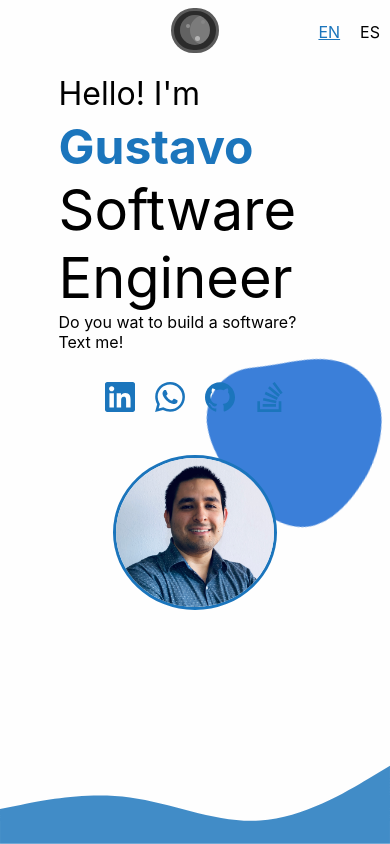
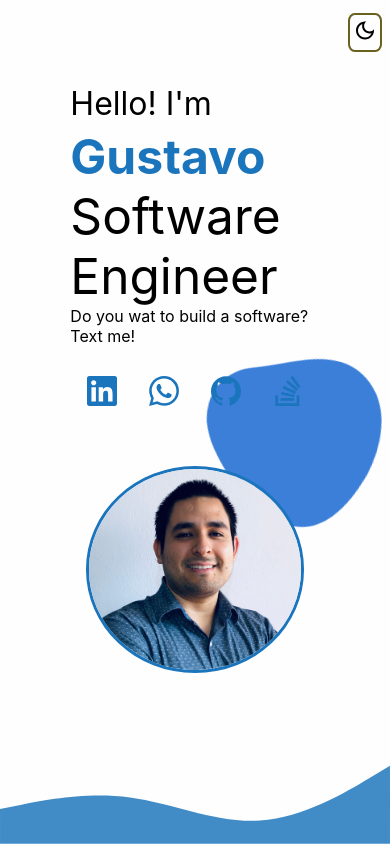
Before and after one commit to gustavo-gomez/portfolio, a React (Create React App) app: page / in a window 390 px wide. Built offline with nearby package versions, Linux system fonts and the light colour scheme.

Commit message:
* implement icons to change dark/light mode * Detect browser language and dar/light mode to use * Implement media querys * React router

```diff
--- a/package.json
+++ b/package.json
@@ -12,6 +12,7 @@
     "react-dom": "^17.0.2",
     "react-ga": "^3.3.0",
     "react-redux": "^7.2.4",
+    "react-router-dom": "^5.2.0",
     "react-scripts": "4.0.3",
     "web-vitals": "^1.0.1"
   },
--- a/src/App.js
+++ b/src/App.js
@@ -5,7 +5,11 @@ import {useDispatch} from 'react-redux';
 import ReactGA from 'react-ga';
 import {changeLanguage, changeDarkMode} from './slices/generalSettingsSlice'
 import './scss/components/App.scss'
-import {themeColors} from './util/Constans'
+import {
+  BrowserRouter as Router,
+  Switch,
+  Route,
+} from "react-router-dom";
 
 const App = () => {
 
@@ -37,9 +41,20 @@ const App = () => {
 
   return (
     <Fragment>
-      <Portfolio/>
+      <Router>
+        <Switch>
+          <Route exact path="/">
+            <Portfolio/>
+          </Route>
+          <Route path="/about">
+            <div>About</div>
+          </Route>
+          <Route>
+            <div>NOT FOUND</div>
+          </Route>
+        </Switch>
+      </Router>
     </Fragment>
-
   )
 }
 
--- a/src/components/Header.jsx
+++ b/src/components/Header.jsx
@@ -3,6 +3,7 @@ import {selectedLanguage, changeLanguage, currentDarkMode, changeDarkMode} from
 import ReactGA from 'react-ga';
 import {useSelector, useDispatch} from 'react-redux';
 import {LANGUAGES_TEXT} from "../util/Languages";
+import Icon, {ICON_TYPE} from "../util/Icon";
 
 const Header = ({currentSection, setCurrentSection}) => {
 
@@ -20,47 +21,52 @@ const Header = ({currentSection, setCurrentSection}) => {
     dispatch(changeLanguage(language))
   }
 
-  const onChangeLightMode = (e) => {
-    console.log('onChangeLightMode: ', e)
+  const onChangeLightMode = () => {
     dispatch(changeDarkMode(isDarkMode ? 'light' : 'dark'))
   }
 
   return (
     <div className={`header-container ${isDarkMode ? 'darkMode' : ''}`}>
-      {/*<div className={'sections-container'}>*/}
-      {/*  {*/}
-      {/*    LANGUAGES_TEXT[language].sections.map(section => {*/}
-      {/*      return (*/}
-      {/*        <span*/}
-      {/*          onClick={() => setCurrentSection(section.id)}*/}
-      {/*          className={`section-title ${currentSection === section.id ? 'selected-section' : ''} `}>*/}
-      {/*          {section.name}*/}
-      {/*        </span>*/}
-      {/*      )*/}
-      {/*    })*/}
-      {/*  }*/}
-      {/*</div>*/}
-
-      <div className="switch">
-        <input type="checkbox" className="switch__input" id="Switch" onClick={(e) => onChangeLightMode(e)}/>
-          <label className="switch__label" htmlFor="Switch">
-            <span className="switch__indicator"/>
-            <span className="switch__decoration"/>
-          </label>
-      </div>
-      <div className={'language-container'}>
-        <span
-          className={`language-option ${language === 'EN' ? 'selected-language' : ''}`}
-          onClick={() => onChangeLanguage('EN')}>
-        EN
-      </span>
-        <span
-          className={`language-option ${language === 'ES' ? 'selected-language' : ''}`}
-          onClick={() => onChangeLanguage('ES')}>
-        ES
-      </span>
+      <div className={'sections-container'}>
+        {
+          LANGUAGES_TEXT[language].sections.map(section => {
+            return (
+              <span
+                onClick={() => setCurrentSection(section.id)}
+                className={`section-title ${currentSection === section.id ? 'selected-section' : ''} `}>
+                {section.name}
+              </span>
+            )
+          })
+        }
       </div>
 
+      <div className={'settings-container'}>
+        <div className={'dark-mode-switch'}>
+          <Icon
+            iconType={isDarkMode ? ICON_TYPE.SUN : ICON_TYPE.MOON}
+            onClick={onChangeLightMode}
+            className={`light-dark-icon ${isDarkMode ? 'yellow' : ''}`}
+          />
+        </div>
+        {/*<div className="switch">*/}
+        {/*  <input type="checkbox" className="switch__input" id="Switch" onClick={(e) => onChangeLightMode(e)}/>*/}
+        {/*  <label className="switch__label" htmlFor="Switch">*/}
+        {/*    <span className="switch__indicator"/>*/}
+        {/*    <span className="switch__decoration"/>*/}
+        {/*  </label>*/}
+        {/*</div>*/}
+        {/*<span*/}
+        {/*  className={`language-option ${language === 'EN' ? 'selected-language' : ''}`}*/}
+        {/*  onClick={() => onChangeLanguage('EN')}>*/}
+        {/*EN*/}
+        {/*</span>*/}
+        {/*<span*/}
+        {/*  className={`language-option ${language === 'ES' ? 'selected-language' : ''}`}*/}
+        {/*  onClick={() => onChangeLanguage('ES')}>*/}
+        {/*ES*/}
+        {/*</span>*/}
+      </div>
     </div>
   );
 }
--- a/src/components/Home.jsx
+++ b/src/components/Home.jsx
@@ -10,8 +10,6 @@ const Home = () => {
   const language = useSelector(selectedLanguage);
   const themeColor = useSelector(currentDarkMode);
   const isDarkMode = themeColor === 'dark'
-  // const dispatch = useDispatch();
-
 
   useEffect(() => {
   }, []);
@@ -31,26 +29,27 @@ const Home = () => {
           <Icon
             iconType={ICON_TYPE.LINKEDIN}
             link={'https://www.linkedin.com/in/luis-gustavo-gomez-fasanando-b523158b/'}
-            className={'icon'}
+            className={'social-icons hover'}
           />
           <Icon
             iconType={ICON_TYPE.WHATSAPP}
             link={'https://wa.me/51945248578?text=Hola%20Gustavo!'}
+            className={'social-icons hover'}
           />
           <Icon
             iconType={ICON_TYPE.GITHUB}
             link={'https://github.com/gustavo-gomez'}
+            className={'social-icons hover'}
           />
           <Icon
             iconType={ICON_TYPE.STACKOVERFLOW}
             link={'https://stackoverflow.com/users/5759160/gustavo-g%c3%b3mez-fasanando'}
+            className={'social-icons hover'}
           />
         </div>
       </div>
       <div className={'right-section-container'}>
         <img className={'photo'} src={photo} alt='profile'/>
-        {/*<img className={'photo-back'} src={blob} alt='blob'/>*/}
-        {/*{getSvg(ICON_TYPE.BLOB)}*/}
       </div>
       <div className={'blob'}>
         {getSvg(ICON_TYPE.BLOB)}
--- a/src/components/Portfolio.jsx
+++ b/src/components/Portfolio.jsx
@@ -15,8 +15,8 @@ const Portfolio = () => {
 
   return (
     <div className="App">
-      <div className={'panel'}>
-      </div>
+      {/*<div className={'panel'}>*/}
+      {/*</div>*/}
       {/*<div className={'panel right'}>*/}
       {/*</div>*/}
       <Header
--- a/src/scss/components/header.scss
+++ b/src/scss/components/header.scss
@@ -12,6 +12,7 @@
   .sections-container {
     display: flex;
     justify-content: space-between;
+    align-items: center;
 
     .section-title {
       margin-right: 70px;
@@ -25,9 +26,11 @@
     }
   }
 
-  .language-container {
-    right: 0;
+  .settings-container {
+    right: 2%;
     position: fixed;
+    display: flex;
+    align-items: center;
 
     .selected-language {
       text-decoration: underline;
@@ -39,15 +42,17 @@
       //color: white;
       cursor: pointer;
     }
+
+    .dark-mode-switch {
+      border: 2px solid #6b611f;
+      border-radius: 20%;
     }
-
+  }
 }
 
 .switch {
   display: inline-block;
   position: relative;
-
-}
 
   .switch__input {
     clip: rect(1px, 1px, 1px, 1px);
@@ -70,7 +75,6 @@
     border-radius: 9999px;
     cursor: pointer;
     transition: all 0.4s cubic-bezier(0.46, 0.03, 0.52, 0.96);
-}
 
     .switch__indicator {
       position: absolute;
@@ -83,33 +87,19 @@
       background-color: #7B7B7B;
       border-radius: 9999px;
       box-shadow: 10px 0px 0 0 rgba(0, 0, 0, 0.2) inset;
-}
 
-.switch__indicator::before, .switch__indicator::after {
+      &::before, &::after {
         position: absolute;
         content: '';
         display: block;
         background-color: #FFFFFF;
         border-radius: 9999px;
       }
+    }
 
-//.switch__indicator::before {
-//  top: 7px;
-//  left: 7px;
-//  width: 5px;
-//  height: 5px;
-//  background-color: #FFFFFF;
-//  opacity: 0.6;
-//}
-//
-//.switch__indicator::after {
-//  bottom: 8px;
-//  right: 6px;
-//  width: 9px;
-//  height: 9px;
-//  background-color: #FFFFFF;
-//  opacity: 0.8;
-//}
+    .switch__indicator, .switch__indicator::before, .switch__indicator::after {
+      transition: all 0.4s cubic-bezier(0.46, 0.03, 0.52, 0.96);
+    }
 
     .switch__decoration {
       position: absolute;
@@ -121,9 +111,8 @@
       background-color: #FFFFFF;
       border-radius: 9999px;
       animation: twinkle 0.8s infinite -0.6s;
-}
 
-.switch__decoration::before, .switch__decoration::after {
+      &::before, &::after {
         position: absolute;
         display: block;
         content: '';
@@ -133,17 +122,22 @@
         border-radius: 9999px;
       }
 
-.switch__decoration::before {
+      &::before {
         top: -12px;
         left: -9px;
         opacity: 1;
         animation: twinkle 0.6s infinite;
       }
 
-.switch__decoration::after {
+      &::after {
         top: -16px;
         left: 6px;
         animation: twinkle 0.6s infinite -0.2s;
+      }
+    }
+
+
+  }
 }
 
 @keyframes twinkle {
@@ -152,34 +146,29 @@
   }
 }
 
-.switch__indicator, .switch__indicator::before, .switch__indicator::after {
-  transition: all 0.4s cubic-bezier(0.46, 0.03, 0.52, 0.96);
-}
-
-.switch__input:checked + .switch__label {
+.darkMode {
+  .switch__label {
     background-color: #8FB5F5;
     border-color: #347CF8;
-}
 
-.switch__input:checked + .switch__label .switch__indicator {
+    .switch__indicator {
       background-color: #ECD21F;
       box-shadow: none;
       transform: translate(-50%, -50%);
+
+      &::before, &::after {
+        display: none;
+      }
     }
 
-.switch__input:checked + .switch__label .switch__indicator::before, .switch__input:checked + .switch__label .switch__indicator::after {
-  display: none;
-}
-
-.switch__input:checked + .switch__label .switch__decoration {
+    .switch__decoration {
       top: 57%;
       transform: translate(0%, -50%);
       animation: cloud 8s linear infinite;
       width: 11px;
       height: 9px;
-}
 
-.switch__input:checked + .switch__label .switch__decoration::before {
+      &::before {
         width: 9px;
         height: 6px;
         top: auto;
@@ -188,7 +177,7 @@
         animation: none;
       }
 
-.switch__input:checked + .switch__label .switch__decoration::after {
+      &::after {
         width: 10px;
         height: 11px;
         top: auto;
@@ -197,12 +186,15 @@
         animation: none;
       }
 
-.switch__input:checked + .switch__label .switch__decoration, .switch__input:checked + .switch__label .switch__decoration::before, .switch__input:checked + .switch__label .switch__decoration::after {
+      &::after {
+        border-bottom-right-radius: 9999px;
+      }
+    }
+
+    .switch__decoration, .switch__decoration::before, .switch__decoration::after {
       border-radius: 9999px 9999px 0 0;
     }
-
-.switch__input:checked + .switch__label .switch__decoration::after {
-  border-bottom-right-radius: 9999px;
+  }
 }
 
 @keyframes cloud {
@@ -217,14 +209,10 @@
   }
 }
 
-//
-//.darkMode {
-//  color: $letters_dark_mode
-//}
 
-@media (max-width: 750px) {
-  .header-container{
-    .sections-container{
+@media (max-width: 850px) {
+  .header-container {
+    .sections-container {
       display: none;
     }
   }
--- a/src/scss/components/home.scss
+++ b/src/scss/components/home.scss
@@ -5,12 +5,11 @@
   color: $letters;
   display: flex;
   height: min-content;
-  width: 70%;
 
   .icons-container {
     display: flex;
     width: 55%;
-    justify-content: space-evenly;
+    justify-content: space-around;
     margin-top: 30px;
   }
 
@@ -117,32 +116,104 @@
   }
 }
 
-@media (max-width: 750px) {
+@media (max-width: 1500px) {
+  .info-section {
+    margin: 14% 12%;
+
+    .icons-container {
+      width: 68%;
+    }
+  }
+}
+
+@media (max-width: 1300px) {
+  .info-section {
+    margin: 16% 12%;
+
+    .right-section-container {
+      .photo {
+        margin-left: 13%;
+        width: 67%;
+      }
+    }
+
+    .icons-container {
+      width: 80%;
+    }
+  }
+}
+
+@media (max-width: 1150px) {
+  .info-section {
+    margin: 23% 12%;
+
+    .right-section-container {
+      .photo {
+        margin-left: 20%;
+        width: 75%;
+      }
+    }
+
+    .icons-container {
+      width: 88%;
+    }
+  }
+}
+
+@media (max-width: 1050px) {
+  .info-section {
+    margin: 27% 7%;
+
+    .right-section-container {
+      .photo {
+        margin-left: 10%;
+      }
+    }
+  }
+}
+
+@media (max-width: 950px) {
+  .info-section {
+    margin: 31% 5%;
+
+    .right-section-container {
+      .photo {
+        width: 80%;
+      }
+    }
+  }
+}
+
+@media (max-width: 850px) {
   .info-section {
     flex-direction: column;
-    margin: 10% 15% 50% 15%;
+    margin: 3% 3% 0% 3%;
     display: flex;
-    //justify-content: space-evenly;
     height: 70%;
-    justify-content: space-around;
+    justify-content: space-evenly;
+    align-items: center;
 
     .icons-container {
       width: 100%;
-      justify-content: center;
     }
 
     .personal-title {
-      font-size: 3.5rem;
+      font-size: 3.1rem;
     }
 
     .left-section-container {
-      width: 100%;
+      width: 68%;
     }
 
     .right-section-container {
       display: flex;
       justify-content: center;
       width: 100%;
+
+      .photo {
+        margin: 0;
+        width: 58%;
+      }
     }
 
     .blob {
@@ -151,3 +222,24 @@
     }
   }
 }
+
+@media (max-width: 700px) {
+  .info-section {
+    margin: 3% 3% 0% 3%;
+    height: 85%;
+
+    .right-section-container {
+      width: 100%;
+
+      .photo {
+        margin: 0;
+        width: 58%;
+      }
+    }
+
+    .blob {
+      width: 20vmax;
+      transform-origin: 50% 50%;
+    }
+  }
+}
--- a/src/scss/components/icons.scss
+++ b/src/scss/components/icons.scss
@@ -1,10 +1,42 @@
 @import '../abstracts/variables';
 
 
-.icon-container{
-  margin: 0 10px;
-  .icons{
-    height: 30px;
+.icon-container {
+
+  svg {
     cursor: pointer;
   }
 }
+
+.hover {
+  &:hover {
+    transform: scale(1.4);
+  }
+}
+
+.light-dark-icon {
+  svg {
+    padding: 3px;
+    height: 25px;
+  }
+}
+
+.yellow {
+  svg {
+    fill: #ecd21f;
+  }
+}
+
+.social-icons {
+  svg {
+    height: 30px;
+  }
+}
+
+@media (max-width: 850px) {
+  .hover {
+    &:hover {
+      transform: none;
+    }
+  }
+}
--- a/src/util/Icon.jsx
+++ b/src/util/Icon.jsx
@@ -10,12 +10,15 @@ export const ICON_TYPE = {
   SPANISH_FLAG: "SPANISH_FLAG",
   WHATSAPP: "WHATSAPP",
   BLOB: "BLOB",
+  MOON: "MOON",
+  SUN: "SUN",
   WAVES: "WAVES"
 }
 
 const commonStyle = {
   fill: '#1B75BC'
 }
+
 export const getSvg = type => {
   switch (type) {
     case ICON_TYPE.LINKEDIN:
@@ -116,32 +119,33 @@ export const getSvg = type => {
       );
     case ICON_TYPE.BLOB:
       return (
-        <svg xmlnsXlink="http://www.w3.org/1999/xlink" version="1.1" xmlns="http://www.w3.org/2000/svg" viewBox="0 0 310 350">
-          <path d="M156.4,339.5c31.8-2.5,59.4-26.8,80.2-48.5c28.3-29.5,40.5-47,56.1-85.1c14-34.3,20.7-75.6,2.3-111  c-18.1-34.8-55.7-58-90.4-72.3c-11.7-4.8-24.1-8.8-36.8-11.5l-0.9-0.9l-0.6,0.6c-27.7-5.8-56.6-6-82.4,3c-38.8,13.6-64,48.8-66.8,90.3c-3,43.9,17.8,88.3,33.7,128.8c5.3,13.5,10.4,27.1,14.9,40.9C77.5,309.9,111,343,156.4,339.5z"/>
+        <svg xmlnsXlink="http://www.w3.org/1999/xlink" version="1.1" xmlns="http://www.w3.org/2000/svg"
+             viewBox="0 0 310 350">
+          <path
+            d="M156.4,339.5c31.8-2.5,59.4-26.8,80.2-48.5c28.3-29.5,40.5-47,56.1-85.1c14-34.3,20.7-75.6,2.3-111  c-18.1-34.8-55.7-58-90.4-72.3c-11.7-4.8-24.1-8.8-36.8-11.5l-0.9-0.9l-0.6,0.6c-27.7-5.8-56.6-6-82.4,3c-38.8,13.6-64,48.8-66.8,90.3c-3,43.9,17.8,88.3,33.7,128.8c5.3,13.5,10.4,27.1,14.9,40.9C77.5,309.9,111,343,156.4,339.5z"/>
+        </svg>
+      );
+    case ICON_TYPE.MOON:
+      return (
+        <svg className={'icons'} xmlns="http://www.w3.org/2000/svg" enable-background="new 0 0 24 24" height="24px"
+             viewBox="0 0 24 24"
+             width="24px" fill="#000000">
+          <rect fill="none" height="24" width="24"/>
+          <path
+            d="M9.37,5.51C9.19,6.15,9.1,6.82,9.1,7.5c0,4.08,3.32,7.4,7.4,7.4c0.68,0,1.35-0.09,1.99-0.27C17.45,17.19,14.93,19,12,19 c-3.86,0-7-3.14-7-7C5,9.07,6.81,6.55,9.37,5.51z M12,3c-4.97,0-9,4.03-9,9s4.03,9,9,9s9-4.03,9-9c0-0.46-0.04-0.92-0.1-1.36 c-0.98,1.37-2.58,2.26-4.4,2.26c-2.98,0-5.4-2.42-5.4-5.4c0-1.81,0.89-3.42,2.26-4.4C12.92,3.04,12.46,3,12,3L12,3z"/>
+        </svg>
+      );
+    case ICON_TYPE.SUN:
+      return (
+        <svg className={'icons'} xmlns="http://www.w3.org/2000/svg" enable-background="new 0 0 24 24"
+             viewBox="0 0 24 24">
+          <rect fill="none"/>
+          <path
+            d="M12,9c1.65,0,3,1.35,3,3s-1.35,3-3,3s-3-1.35-3-3S10.35,9,12,9 M12,7c-2.76,0-5,2.24-5,5s2.24,5,5,5s5-2.24,5-5 S14.76,7,12,7L12,7z M2,13l2,0c0.55,0,1-0.45,1-1s-0.45-1-1-1l-2,0c-0.55,0-1,0.45-1,1S1.45,13,2,13z M20,13l2,0c0.55,0,1-0.45,1-1 s-0.45-1-1-1l-2,0c-0.55,0-1,0.45-1,1S19.45,13,20,13z M11,2v2c0,0.55,0.45,1,1,1s1-0.45,1-1V2c0-0.55-0.45-1-1-1S11,1.45,11,2z M11,20v2c0,0.55,0.45,1,1,1s1-0.45,1-1v-2c0-0.55-0.45-1-1-1C11.45,19,11,19.45,11,20z M5.99,4.58c-0.39-0.39-1.03-0.39-1.41,0 c-0.39,0.39-0.39,1.03,0,1.41l1.06,1.06c0.39,0.39,1.03,0.39,1.41,0s0.39-1.03,0-1.41L5.99,4.58z M18.36,16.95 c-0.39-0.39-1.03-0.39-1.41,0c-0.39,0.39-0.39,1.03,0,1.41l1.06,1.06c0.39,0.39,1.03,0.39,1.41,0c0.39-0.39,0.39-1.03,0-1.41 L18.36,16.95z M19.42,5.99c0.39-0.39,0.39-1.03,0-1.41c-0.39-0.39-1.03-0.39-1.41,0l-1.06,1.06c-0.39,0.39-0.39,1.03,0,1.41 s1.03,0.39,1.41,0L19.42,5.99z M7.05,18.36c0.39-0.39,0.39-1.03,0-1.41c-0.39-0.39-1.03-0.39-1.41,0l-1.06,1.06 c-0.39,0.39-0.39,1.03,0,1.41s1.03,0.39,1.41,0L7.05,18.36z"/>
         </svg>
       );
     case ICON_TYPE.WAVES:
       return (
-        // <svg id="visual" viewBox="0 0 900 600" xmlns="http://www.w3.org/2000/svg"
-        //      xmlnsXlink="http://www.w3.org/1999/xlink" version="1.1">
-        //   <path
-        //     d="M0 485L18.8 484.2C37.7 483.3 75.3 481.7 112.8 484.8C150.3 488 187.7 496 225.2 500.3C262.7 504.7 300.3 505.3 337.8 511.7C375.3 518 412.7 530 450.2 533.3C487.7 536.7 525.3 531.3 562.8 531.3C600.3 531.3 637.7 536.7 675.2 530C712.7 523.3 750.3 504.7 787.8 492.3C825.3 480 862.7 474 881.3 471L900 468L900 601L881.3 601C862.7 601 825.3 601 787.8 601C750.3 601 712.7 601 675.2 601C637.7 601 600.3 601 562.8 601C525.3 601 487.7 601 450.2 601C412.7 601 375.3 601 337.8 601C300.3 601 262.7 601 225.2 601C187.7 601 150.3 601 112.8 601C75.3 601 37.7 601 18.8 601L0 601Z"
-        //     fill="#1b75bc"/>
-        //   <path
-        //     d="M0 507L18.8 510.5C37.7 514 75.3 521 112.8 532.3C150.3 543.7 187.7 559.3 225.2 563.5C262.7 567.7 300.3 560.3 337.8 556.2C375.3 552 412.7 551 450.2 549.2C487.7 547.3 525.3 544.7 562.8 548C600.3 551.3 637.7 560.7 675.2 565.2C712.7 569.7 750.3 569.3 787.8 569.3C825.3 569.3 862.7 569.7 881.3 569.8L900 570L900 601L881.3 601C862.7 601 825.3 601 787.8 601C750.3 601 712.7 601 675.2 601C637.7 601 600.3 601 562.8 601C525.3 601 487.7 601 450.2 601C412.7 601 375.3 601 337.8 601C300.3 601 262.7 601 225.2 601C187.7 601 150.3 601 112.8 601C75.3 601 37.7 601 18.8 601L0 601Z"
-        //     fill="#489ad8"/>
-        // </svg>
-
-        // <svg id="visual" viewBox="0 0 450 900" xmlns="http://www.w3.org/2000/svg"
-        //      xmlnsXlink="http://www.w3.org/1999/xlink" version="1.1">
-        //   <path
-        //     d="M0 728L9.3 726.7C18.7 725.3 37.3 722.7 56.2 727.5C75 732.3 94 744.7 112.8 751.2C131.7 757.7 150.3 758.3 169 767.8C187.7 777.3 206.3 795.7 225 800.7C243.7 805.7 262.3 797.3 281.2 797.2C300 797 319 805 337.8 795.2C356.7 785.3 375.3 757.7 394 739.3C412.7 721 431.3 712 440.7 707.5L450 703L450 901L440.7 901C431.3 901 412.7 901 394 901C375.3 901 356.7 901 337.8 901C319 901 300 901 281.2 901C262.3 901 243.7 901 225 901C206.3 901 187.7 901 169 901C150.3 901 131.7 901 112.8 901C94 901 75 901 56.2 901C37.3 901 18.7 901 9.3 901L0 901Z"
-        //     fill="#1b75bc"/>
-        //   <path
-        //     d="M0 761L9.3 766.3C18.7 771.7 37.3 782.3 56.2 799.3C75 816.3 94 839.7 112.8 845.8C131.7 852 150.3 841 169 834.8C187.7 828.7 206.3 827.3 225 824.7C243.7 822 262.3 818 281.2 822.8C300 827.7 319 841.3 337.8 847.8C356.7 854.3 375.3 853.7 394 853.8C412.7 854 431.3 855 440.7 855.5L450 856L450 901L440.7 901C431.3 901 412.7 901 394 901C375.3 901 356.7 901 337.8 901C319 901 300 901 281.2 901C262.3 901 243.7 901 225 901C206.3 901 187.7 901 169 901C150.3 901 131.7 901 112.8 901C94 901 75 901 56.2 901C37.3 901 18.7 901 9.3 901L0 901Z"
-        //     fill="#489ad8"/>
-        // </svg>
-
         <svg xmlns="http://www.w3.org/2000/svg" viewBox="0 0 1440 320">
           <path fill="#1B75BC" fill-opacity="0.83"
                 d="M0,192L80,176C160,160,320,128,480,149.3C640,171,800,245,960,234.7C1120,224,1280,128,1360,80L1440,32L1440,320L1360,320C1280,320,1120,320,960,320C800,320,640,320,480,320C320,320,160,320,80,320L0,320Z"/>
@@ -152,7 +156,7 @@ export const getSvg = type => {
   }
 }
 
-const Icon = ({iconType, link, className, style}) => {
+const Icon = ({iconType, link, className, style, onClick}) => {
   const press = () => {
     ReactGA.outboundLink(
       {
@@ -164,12 +168,19 @@ const Icon = ({iconType, link, className, style}) => {
   }
   return (
     <>
-      <a className={`icon-container ${className}`} href={link} style={{...style}} target='_blank' rel='noreferrer'
-         onClick={press}>
-        {getSvg(iconType)}
-      </a>
+      {
+        link ?
+          <a className={`icon-container ${className}`} href={link} style={{...style}} target='_blank' rel='noreferrer'
+             onClick={press}>
+            {getSvg(iconType)}
+          </a>
+          :
+          <span className={`icon-container ${className}`} style={{...style}} onClick={onClick}>
+            {getSvg(iconType)}
+          </span>
+      }
     </>
   )
-}
+};
 
 export default Icon;
```
Also changed, not shown: 1 other file (tests, documents, lock files or other folders). Lines whose indentation alone changed are shown as unchanged.
